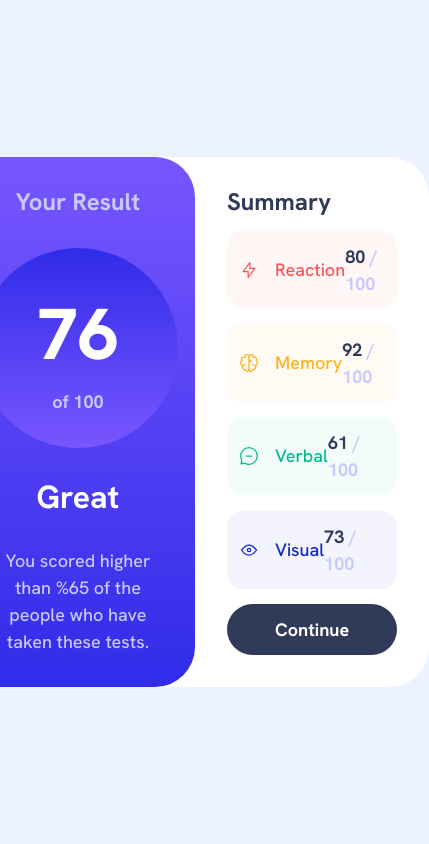
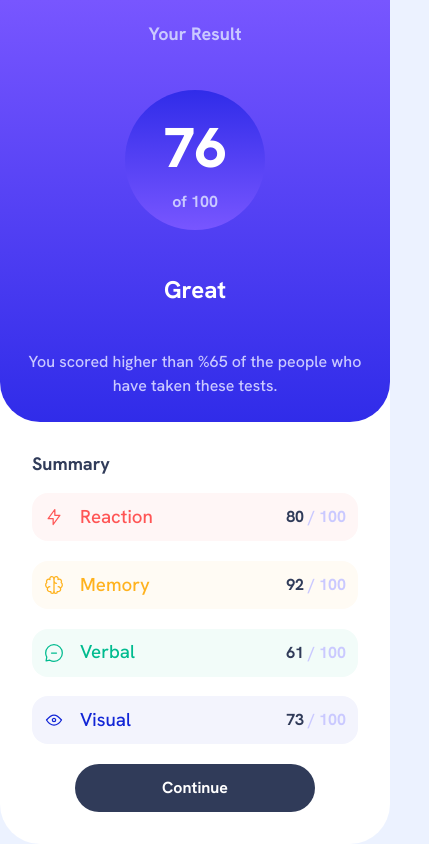
Before and after one commit to adswhitehouse/results-summary-component, a plain HTML site: page index.html in a window 390 px wide. Shown: the whole page, 429 px wide, since content can reach past the window. Drawn offline with Linux system fonts and the light colour scheme.

Commit message:
made responsive on different screen sizes

```diff
--- a/styles.css
+++ b/styles.css
@@ -77,6 +77,12 @@ textarea:not([rows]) {
   --verbal-bg-clr: #f2fcf9;
   --visual-clr: #1125d6;
   --visual-bg-clr: #f3f4fd;
+
+  /* Font Sizes */
+  --fsxl: 4.5rem;
+  --fsl: 2rem;
+  --fsm: 1.5rem;
+  --fss: 1.125rem;
 }
 
 /* Utility Classes */
@@ -136,27 +142,27 @@ textarea:not([rows]) {
 /* Text Presets */
 .heading-xl {
   font-weight: 800;
-  font-size: 4.5rem;
+  font-size: var(--fsxl);
 }
 
 .heading-l {
   font-weight: 700;
-  font-size: 2rem;
+  font-size: var(--fsl);
 }
 
 .heading-m {
   font-weight: 700;
-  font-size: 1.5rem;
+  font-size: var(--fsm);
 }
 
 .body-bold {
   font-weight: 700;
-  font-size: 1.125rem;
+  font-size: var(--fss);
 }
 
 .body-medium {
   font-weight: 500;
-  font-size: 1.125rem;
+  font-size: var(fss);
 }
 
 /* Body */
@@ -232,3 +238,59 @@ body {
 .summary a:hover {
   background: linear-gradient(to top, #302ce9, #7856ff);
 }
+
+/* Media Query */
+@media screen and (max-width: 46rem) {
+  /* Variables */
+  :root {
+    --fsxl: 3.5rem;
+    --fsl: 1.5rem;
+    --fsm: 1.125rem;
+    --fss: 1rem;
+  }
+
+  /* Body */
+  body {
+    display: block;
+  }
+
+  /* Main */
+  main {
+    width: 100vw;
+    height: 100vh;
+  }
+
+  /* Component */
+  .component {
+    flex-direction: column;
+    width: 100%;
+    height: 100%;
+  }
+
+  /* Result */
+  .result {
+    width: 100%;
+    height: 50%;
+    gap: 0;
+    border-top-left-radius: 0;
+    border-top-right-radius: 0;
+    padding: 1.5rem;
+    justify-content: space-between;
+  }
+
+  .score {
+    width: 8.75rem;
+    height: 8.75rem;
+  }
+
+  /* Summary */
+  .summary {
+    width: 100%;
+    height: 50%;
+  }
+
+  .summary a {
+    max-width: 15rem;
+    margin-inline: auto;
+  }
+}
```
